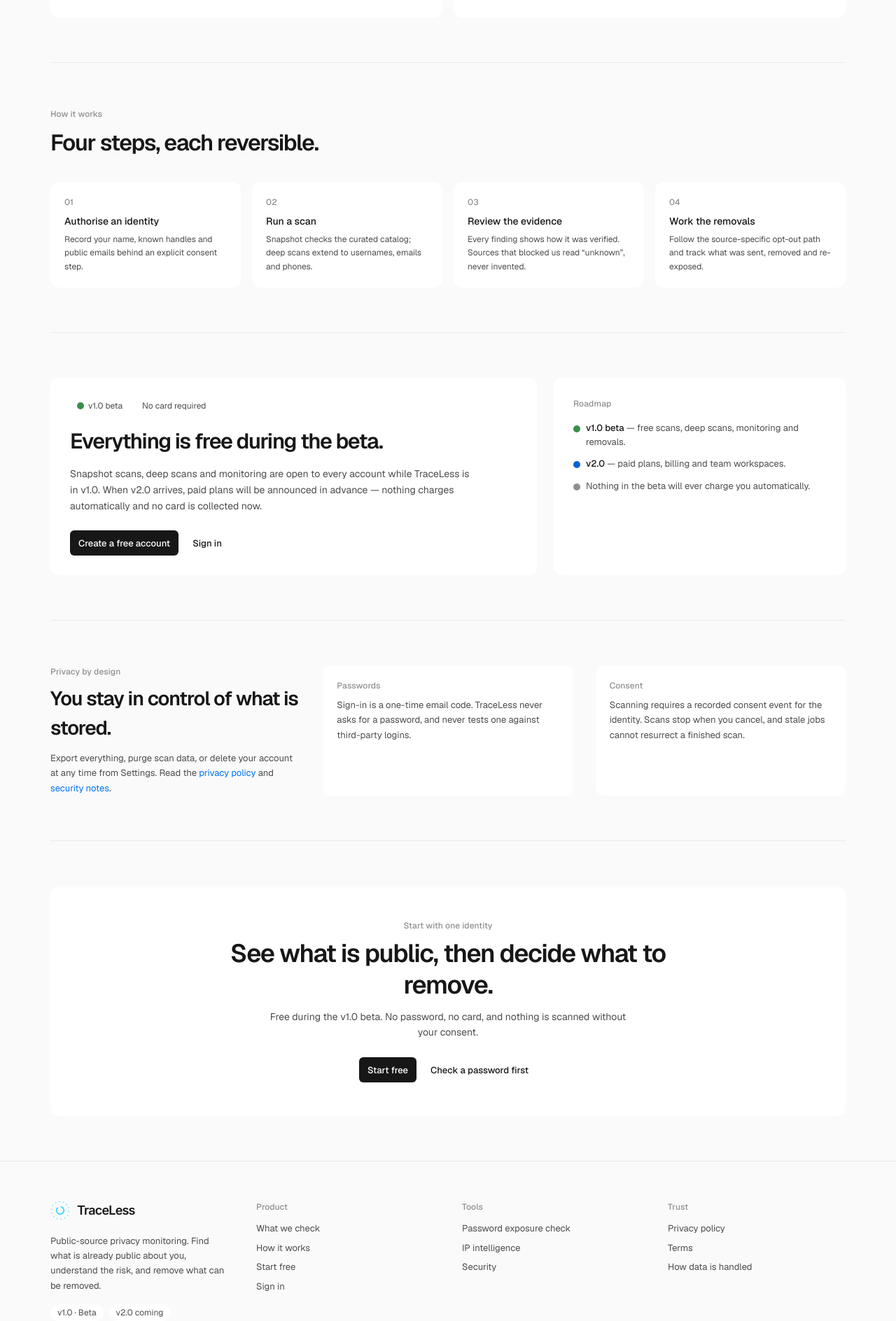
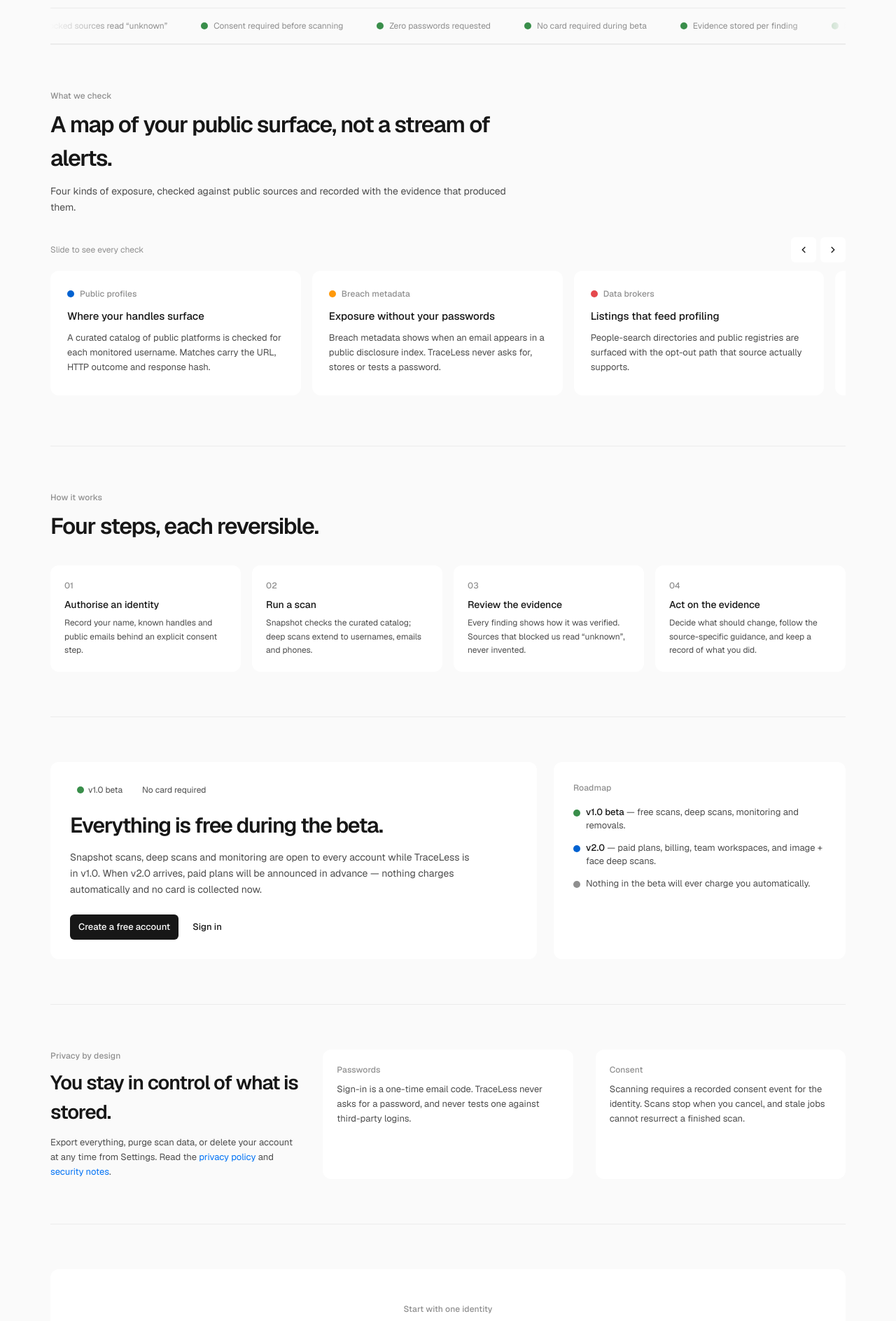
Before and after one commit to Orrddy/TraceLess, a Laravel app: page / in a window 1280 px wide. Shown: the part 1324-3212 px from the top of the page at 70% size. Run offline with Laravel 12, Linux system fonts and the light colour scheme; style sheets or scripts are compiled from the project's sources; some libraries are stand-ins or nearby versions; some web fonts are replaced.

Commit message:
feat(landing): film, marquee, check slider, rotating Nevera wordmark
- Restored the product film as a contained loop under the hero.
- The guarantees strip is now an infinite marquee (pauses on hover, respects
  reduced motion).
- "What we check" is a horizontal snap slider with previous/next controls, and
  adds a v2.0 card for image + face deep scans labelled as planned, not shipped.
- Brand wordmark now uses the supplied Nevera face (public/Nevera-Regular.otf)
  and the marketing mark rotates slowly in the nav/footer.
- Landing copy no longer promises removals; the IP card drops the "cached"
  wording and shows "no source responded" instead of "0 of 4", keeping the
  honesty rule while the backend cache fix lands.

```diff
--- a/traceless-app/resources/css/app.css
+++ b/traceless-app/resources/css/app.css
@@ -983,4 +983,42 @@
 
     .dark .m-nav-link { color: rgb(var(--c-body)); }
     .dark .m-nav-link:hover { background: rgb(var(--c-elevated) / .7); color: #fff; }
+
+    /* Brand wordmark (custom Nevera face, public/Nevera-Regular.otf) */
+    .font-brand { font-family: 'Nevera', 'Geist', 'Inter', sans-serif; letter-spacing: 0.01em; }
+
+    .brand-mark-spin { animation: brand-mark-spin 18s linear infinite; }
+    @keyframes brand-mark-spin { to { transform: rotate(360deg); } }
+
+    /* Infinite trust marquee */
+    .marquee {
+        overflow: hidden;
+        -webkit-mask-image: linear-gradient(90deg, transparent, #000 8%, #000 92%, transparent);
+        mask-image: linear-gradient(90deg, transparent, #000 8%, #000 92%, transparent);
+    }
+    .marquee-track {
+        display: flex;
+        width: max-content;
+        gap: 3rem;
+        animation: marquee-scroll 30s linear infinite;
+    }
+    .marquee:hover .marquee-track { animation-play-state: paused; }
+    @keyframes marquee-scroll { to { transform: translateX(-50%); } }
+
+    /* Horizontal snap slider */
+    .no-scrollbar { scrollbar-width: none; -ms-overflow-style: none; }
+    .no-scrollbar::-webkit-scrollbar { display: none; }
+
+    @media (prefers-reduced-motion: reduce) {
+        .brand-mark-spin,
+        .marquee-track { animation: none !important; }
+    }
 }
+
+@font-face {
+    font-family: 'Nevera';
+    src: url('/Nevera-Regular.otf') format('opentype');
+    font-weight: 400;
+    font-style: normal;
+    font-display: swap;
+}
--- a/traceless-app/resources/views/components/brand-logo.blade.php
+++ b/traceless-app/resources/views/components/brand-logo.blade.php
@@ -1,4 +1,4 @@
-@props(['size' => 'md', 'href' => null, 'tagline' => null])
+@props(['size' => 'md', 'href' => null, 'tagline' => null, 'spin' => false])
 
 @php
     $dimensions = [
@@ -10,9 +10,9 @@
 
 <a href="{{ $href ?? route('home') }}" {{ $attributes->merge(['class' => 'group inline-flex items-center gap-2.5']) }} aria-label="TraceLess home">
     <img src="{{ asset('brand/traceless-mark.svg') }}" alt="" width="44" height="44"
-         class="{{ $dimensions }} shrink-0 transition-transform duration-300 group-hover:scale-105" />
+         class="{{ $dimensions }} shrink-0 {{ $spin ? 'brand-mark-spin' : 'transition-transform duration-300 group-hover:scale-105' }}" />
     <span class="flex flex-col leading-tight">
-        <span class="font-display text-lg font-semibold tracking-[-0.045em] text-ink">TraceLess</span>
+        <span class="font-brand text-lg font-normal tracking-[-0.01em] text-ink">{{ config('app.name') === 'TraceLess' ? 'TRACELESS' : config('app.name') }}</span>
         @if($tagline)
             <span class="mt-0.5 text-xs text-faint">{{ $tagline }}</span>
         @endif
--- a/traceless-app/resources/views/landing.blade.php
+++ b/traceless-app/resources/views/landing.blade.php
@@ -19,7 +19,7 @@
 
             <p class="mt-5 max-w-lg text-[15px] leading-relaxed text-body">
                 TraceLess finds the profiles, directories and public records that connect to your identity,
-                proves each match against its source, and gives you a removal path. No passwords, ever.
+                proves each match against its source, and shows the evidence behind it. No passwords, ever.
             </p>
 
             <div class="mt-7 flex flex-wrap items-center gap-2">
@@ -105,7 +105,7 @@
                     <span class="v-dot" x-bind:class="state === 'ready' ? 'v-dot-green' : (state === 'warming' ? 'v-dot-amber' : 'v-dot-gray')"></span>
                     <span class="text-[13px] font-medium">Your network, seen from here</span>
                 </div>
-                <span class="v-kicker" x-text="state === 'ready' ? 'Live · cached 48h' : (state === 'warming' ? 'Reading signals…' : 'Unavailable')"></span>
+                <span class="v-kicker" x-text="state === 'ready' ? 'Live check' : (state === 'warming' ? 'Reading signals…' : 'Unavailable')"></span>
             </div>
 
             {{-- Warming skeleton --}}
@@ -196,21 +196,49 @@
                 </div>
 
                 <p class="mt-4 border-t border-line/60 pt-3 text-[11px] leading-relaxed text-muted">
-                    <span x-text="providerCount() + ' of ' + providerTotal() + ' sources responded'"></span>
-                    · cached for 48 hours · missing fields stay empty rather than guessed.
+                    <span x-text="providerCount() > 0 ? providerCount() + ' of ' + providerTotal() + ' sources responded' : 'No public source responded yet'"></span>
+                    · missing fields stay empty rather than guessed.
                     <a href="{{ route('ip.check') }}" class="v-link ml-1">Full report →</a>
+                </p>
+
+                <p x-show="providerCount() === 0" class="mt-2 text-[11px] leading-relaxed text-warning">
+                    The public intelligence sources are briefly unavailable. Retry in a moment, or check any IP manually.
                 </p>
             </div>
         </div>
     </section>
 
-    {{-- TRUST STRIP --}}
-    <section class="border-t border-line/70 py-8">
-        <div class="grid grid-cols-2 gap-6 text-[12px] text-muted sm:grid-cols-4">
-            <div class="flex items-center gap-2"><span class="v-dot v-dot-green"></span>Evidence stored per finding</div>
-            <div class="flex items-center gap-2"><span class="v-dot v-dot-green"></span>Blocked sources read “unknown”</div>
-            <div class="flex items-center gap-2"><span class="v-dot v-dot-green"></span>Consent required before scanning</div>
-            <div class="flex items-center gap-2"><span class="v-dot v-dot-green"></span>Zero passwords requested</div>
+    {{-- PRODUCT FILM --}}
+    <section class="pb-6">
+        <div class="v-card relative overflow-hidden">
+            <video class="aspect-video w-full object-cover" autoplay muted loop playsinline preload="metadata" aria-label="TraceLess product film">
+                <source src="{{ asset('assets/videos/hero-intro.mp4') }}" type="video/mp4">
+            </video>
+            <div class="pointer-events-none absolute inset-0 bg-gradient-to-t from-black/60 via-black/5 to-transparent"></div>
+            <div class="absolute inset-x-0 bottom-0 flex flex-wrap items-end justify-between gap-3 p-5 sm:p-6">
+                <div class="text-white">
+                    <p class="text-[10px] uppercase tracking-[0.18em] text-white/70">Product film</p>
+                    <p class="mt-1 text-base font-medium sm:text-lg">How TraceLess finds what is public.</p>
+                </div>
+                <span class="rounded-full bg-white/10 px-2.5 py-1 text-[11px] text-white/80 backdrop-blur">Muted loop</span>
+            </div>
+        </div>
+    </section>
+
+    {{-- TRUST STRIP (marquee) --}}
+    <section class="border-y border-line/70 py-4" aria-label="Product guarantees">
+        <div class="marquee">
+            <div class="marquee-track text-[12px] text-muted" aria-hidden="false">
+                @foreach([1, 2] as $loopIndex)
+                    <div class="{{ $loopIndex === 2 ? 'contents' : 'contents' }}">
+                        <span class="flex items-center gap-2 whitespace-nowrap"><span class="v-dot v-dot-green"></span>Evidence stored per finding</span>
+                        <span class="flex items-center gap-2 whitespace-nowrap"><span class="v-dot v-dot-green"></span>Blocked sources read “unknown”</span>
+                        <span class="flex items-center gap-2 whitespace-nowrap"><span class="v-dot v-dot-green"></span>Consent required before scanning</span>
+                        <span class="flex items-center gap-2 whitespace-nowrap"><span class="v-dot v-dot-green"></span>Zero passwords requested</span>
+                        <span class="flex items-center gap-2 whitespace-nowrap"><span class="v-dot v-dot-green"></span>No card required during beta</span>
+                    </div>
+                @endforeach
+            </div>
         </div>
     </section>
 
@@ -226,34 +254,65 @@
             </p>
         </div>
 
-        <div class="mt-8 grid gap-4 sm:grid-cols-2">
-            <div class="v-card p-6">
+        <div class="mt-8" x-data="{
+                scrollByCard(direction) {
+                    const track = this.$refs.track;
+                    const card = track.querySelector('[data-card]');
+                    const amount = card ? card.getBoundingClientRect().width + 16 : 340;
+                    track.scrollBy({ left: direction * amount, behavior: 'smooth' });
+                }
+             }">
+            <div class="flex items-center justify-between gap-3">
+                <p class="text-[12px] text-muted">Slide to see every check</p>
+                <div class="flex gap-1.5">
+                    <button type="button" class="v-btn v-btn-secondary h-9 w-9 !px-0" x-on:click="scrollByCard(-1)" aria-label="Previous check">
+                        <span class="material-symbols-outlined text-[18px]">chevron_left</span>
+                    </button>
+                    <button type="button" class="v-btn v-btn-secondary h-9 w-9 !px-0" x-on:click="scrollByCard(1)" aria-label="Next check">
+                        <span class="material-symbols-outlined text-[18px]">chevron_right</span>
+                    </button>
+                </div>
+            </div>
+
+            <div x-ref="track" class="no-scrollbar mt-3 flex snap-x snap-mandatory gap-4 overflow-x-auto scroll-smooth pb-2">
+                <div data-card class="v-card w-[86%] flex-none snap-start p-6 sm:w-[48%] lg:w-[31.5%]">
                     <div class="flex items-center gap-2"><span class="v-dot v-dot-blue"></span><p class="v-kicker">Public profiles</p></div>
                     <h3 class="mt-3 text-[15px] font-medium">Where your handles surface</h3>
                     <p class="mt-2 text-[13px] leading-relaxed text-body">
                         A curated catalog of public platforms is checked for each monitored username. Matches carry the URL, HTTP outcome and response hash.
                     </p>
                 </div>
-            <div class="v-card p-6">
+                <div data-card class="v-card w-[86%] flex-none snap-start p-6 sm:w-[48%] lg:w-[31.5%]">
                     <div class="flex items-center gap-2"><span class="v-dot v-dot-amber"></span><p class="v-kicker">Breach metadata</p></div>
                     <h3 class="mt-3 text-[15px] font-medium">Exposure without your passwords</h3>
                     <p class="mt-2 text-[13px] leading-relaxed text-body">
                         Breach metadata shows when an email appears in a public disclosure index. TraceLess never asks for, stores or tests a password.
                     </p>
                 </div>
-            <div class="v-card p-6">
+                <div data-card class="v-card w-[86%] flex-none snap-start p-6 sm:w-[48%] lg:w-[31.5%]">
                     <div class="flex items-center gap-2"><span class="v-dot v-dot-red"></span><p class="v-kicker">Data brokers</p></div>
                     <h3 class="mt-3 text-[15px] font-medium">Listings that feed profiling</h3>
                     <p class="mt-2 text-[13px] leading-relaxed text-body">
                         People-search directories and public registries are surfaced with the opt-out path that source actually supports.
                     </p>
                 </div>
-            <div class="v-card p-6">
+                <div data-card class="v-card w-[86%] flex-none snap-start p-6 sm:w-[48%] lg:w-[31.5%]">
                     <div class="flex items-center gap-2"><span class="v-dot v-dot-purple"></span><p class="v-kicker">Re-exposure watch</p></div>
                     <h3 class="mt-3 text-[15px] font-medium">What comes back</h3>
                     <p class="mt-2 text-[13px] leading-relaxed text-body">
-                    Recurring scans watch for records that reappear after removal, so you know when a source re-published your data.
+                        Recurring scans watch for records that reappear later, so you know when a source re-published your data.
                     </p>
+                </div>
+                <div data-card class="v-card w-[86%] flex-none snap-start p-6 sm:w-[48%] lg:w-[31.5%]">
+                    <div class="flex items-center justify-between gap-2">
+                        <div class="flex items-center gap-2"><span class="v-dot v-dot-gray"></span><p class="v-kicker">Planned · v2.0</p></div>
+                        <span class="v-pill">v2.0</span>
+                    </div>
+                    <h3 class="mt-3 text-[15px] font-medium">Image and face deep scans</h3>
+                    <p class="mt-2 text-[13px] leading-relaxed text-body">
+                        Reverse-image and facial-exposure searches across public sources are planned for v2.0. Not shipped yet — we do not fake coverage.
+                    </p>
+                </div>
             </div>
         </div>
     </section>
@@ -283,8 +342,8 @@
             </li>
             <li class="v-card p-5">
                 <p class="v-kicker">04</p>
-                <h3 class="mt-2 text-[14px] font-medium">Work the removals</h3>
-                <p class="mt-1.5 text-[12px] leading-relaxed text-body">Follow the source-specific opt-out path and track what was sent, removed and re-exposed.</p>
+                <h3 class="mt-2 text-[14px] font-medium">Act on the evidence</h3>
+                <p class="mt-1.5 text-[12px] leading-relaxed text-body">Decide what should change, follow the source-specific guidance, and keep a record of what you did.</p>
             </li>
         </ol>
     </section>
@@ -312,7 +371,7 @@
                 <p class="v-kicker">Roadmap</p>
                 <ul class="mt-4 space-y-3 text-[13px] text-body">
                     <li class="flex items-start gap-2"><span class="v-dot v-dot-green mt-1.5"></span><span><span class="font-medium text-ink">v1.0 beta</span> — free scans, deep scans, monitoring and removals.</span></li>
-                    <li class="flex items-start gap-2"><span class="v-dot v-dot-blue mt-1.5"></span><span><span class="font-medium text-ink">v2.0</span> — paid plans, billing and team workspaces.</span></li>
+                    <li class="flex items-start gap-2"><span class="v-dot v-dot-blue mt-1.5"></span><span><span class="font-medium text-ink">v2.0</span> — paid plans, billing, team workspaces, and image + face deep scans.</span></li>
                     <li class="flex items-start gap-2"><span class="v-dot v-dot-gray mt-1.5"></span><span>Nothing in the beta will ever charge you automatically.</span></li>
                 </ul>
             </div>
@@ -347,7 +406,7 @@
         <div class="v-card px-6 py-12 text-center sm:px-12">
             <p class="v-kicker">Start with one identity</p>
             <h2 class="mx-auto mt-2 max-w-2xl text-[clamp(1.7rem,3vw,2.25rem)] font-semibold leading-tight tracking-[-1.28px]">
-                See what is public, then decide what to remove.
+                See what is public, then decide what changes.
             </h2>
             <p class="mx-auto mt-3 max-w-lg text-[14px] leading-relaxed text-body">
                 Free during the v1.0 beta. No password, no card, and nothing is scanned without your consent.
--- a/traceless-app/resources/views/layouts/marketing.blade.php
+++ b/traceless-app/resources/views/layouts/marketing.blade.php
@@ -32,7 +32,7 @@
     <header class="sticky top-0 z-50 border-b border-line/70 bg-canvas/85 backdrop-blur-md">
         <div class="mx-auto flex h-16 max-w-[1200px] items-center justify-between gap-4 px-5 sm:px-8">
             <div class="flex items-center gap-8">
-                <x-brand-logo :href="route('home')" size="sm" />
+                <x-brand-logo :href="route('home')" size="sm" :spin="true" />
 
                 <nav class="hidden items-center gap-1 md:flex" aria-label="Site navigation">
                     <a href="{{ route('home') }}#capabilities" class="m-nav-link">What we check</a>
@@ -72,9 +72,9 @@
         <div class="mx-auto max-w-[1200px] px-5 py-14 sm:px-8">
             <div class="grid gap-10 md:grid-cols-4">
                 <div class="md:col-span-1">
-                    <x-brand-logo :href="route('home')" size="sm" />
+                    <x-brand-logo :href="route('home')" size="sm" :spin="true" />
                     <p class="mt-3 max-w-xs text-[13px] leading-relaxed text-body">
-                        Public-source privacy monitoring. Find what is already public about you, understand the risk, and remove what can be removed.
+                        Public-source privacy monitoring. Find what is already public about you and understand the risk.
                     </p>
                     <p class="mt-4 flex flex-wrap items-center gap-2">
                         <span class="v-pill">v1.0 · Beta</span>
@@ -113,7 +113,7 @@
 
             <div class="mt-12 flex flex-col items-start justify-between gap-3 border-t border-line/70 pt-6 text-[12px] text-muted sm:flex-row sm:items-center">
                 <span>&copy; {{ date('Y') }} TraceLess · public-source privacy monitoring</span>
-                <span>Attribution: WhatsMyName (CC BY-SA 4.0), user-scanner (MIT). Removal is not guaranteed.</span>
+                <span>Attribution: WhatsMyName (CC BY-SA 4.0), user-scanner (MIT). Scores are prioritisation aids, not statements of fact.</span>
             </div>
         </div>
     </footer>
```
Lines whose indentation alone changed are shown as unchanged.
